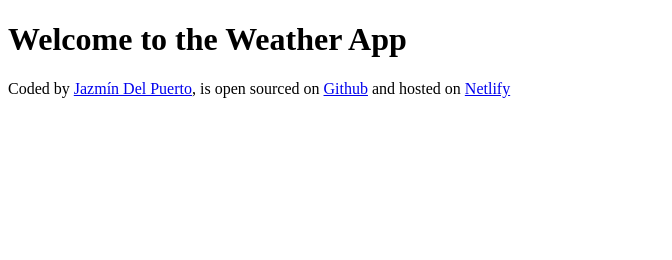
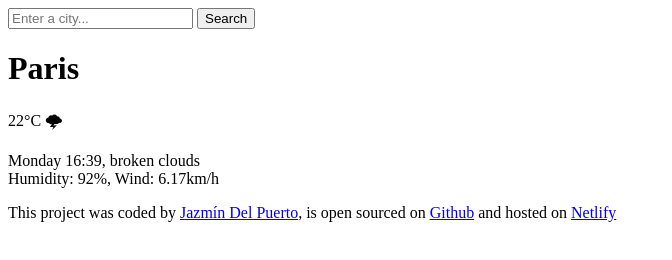
Before and after one commit to jazmindelp/weather-project, a plain HTML site: page index.html in a window 1280 px wide. Shown: the whole page, without its empty margins (0-672 px from the left). Drawn offline with Linux system fonts and the light colour scheme.

Commit message:
Added HTML

```diff
--- a/index.html
+++ b/index.html
@@ -7,9 +7,23 @@
     <title>Weather App</title>
   </head>
   <body>
-    <h1>Welcome to the Weather App</h1>
+    <header>
+      <input type="search" placeholder="Enter a city..." required />
+      <input type="submit" value="Search" required />
+
+      <h1>Paris</h1>
+    </header>
+    <main>
+      <span>22°C</span>
+      <span>🌩</span>
+
+      <p>
+        Monday 16:39, broken clouds <br />
+        Humidity: 92%, Wind: 6.17km/h
+      </p>
+    </main>
     <footer>
-      Coded by
+      This project was coded by
       <a href="https://github.com/jazmindelp" target="_blank"
         >Jazmín Del Puerto</a
       >, is open sourced on
```
